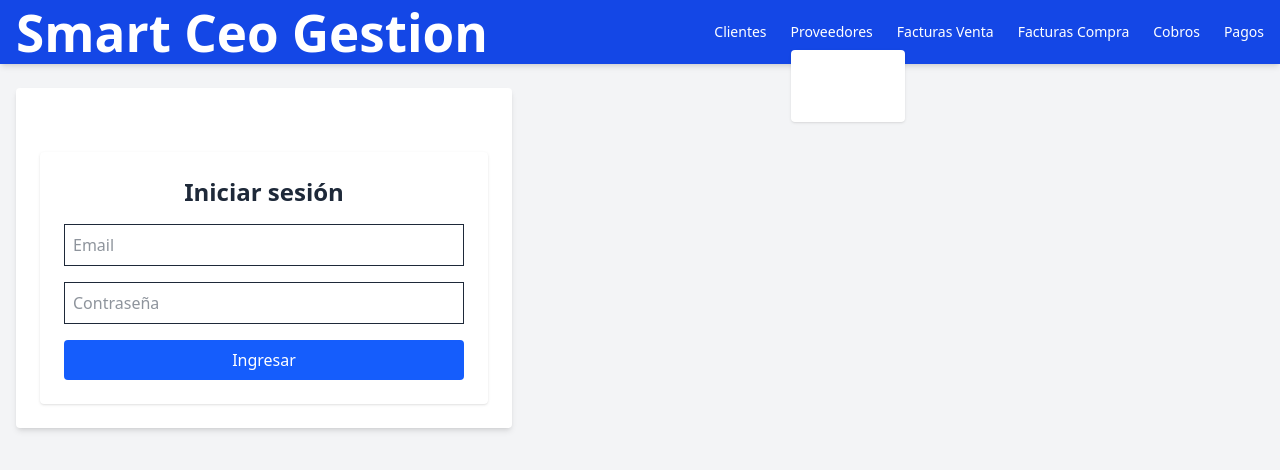
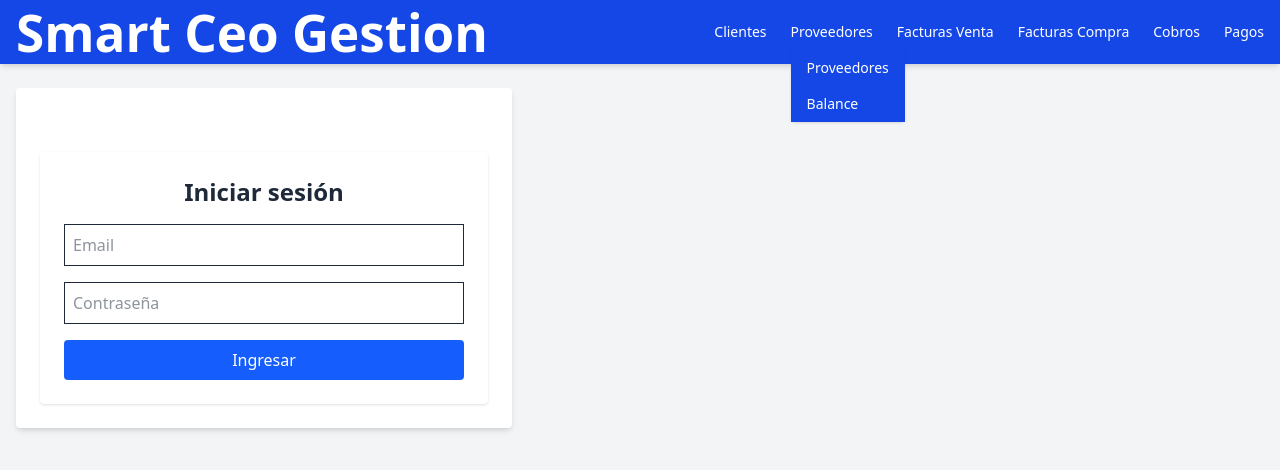
Before and after one commit to lautarocloudy/cuenta-corriente, a React (Vite) app: page / in a window 1280 px wide. Both pictures are taken after a click on the button "Proveedores". Shown: the top 470 px of the page. Built offline with nearby package versions, Linux system fonts and the light colour scheme.

Commit message:
fix color navbar

```diff
--- a/src/components/Navbar.jsx
+++ b/src/components/Navbar.jsx
@@ -50,8 +50,8 @@ export default function Navbar() {
             <button onClick={() => toggleMenu('proveedores')} className="hover:underline">Proveedores</button>
             {menuAbierto === 'proveedores' && (
               <ul className="absolute bg-white text-black mt-2 rounded shadow z-10">
-                <li><Link to="/proveedores" className="block px-4 py-2 hover:bg-gray-200">Proveedores</Link></li>
-                <li><Link to="/balance/proveedores" className="block px-4 py-2 hover:bg-gray-200">Balance</Link></li>
+                <li><Link to="/proveedores" className="block bg-blue-700 px-4 py-2 hover:bg-gray-200">Proveedores</Link></li>
+                <li><Link to="/balance/proveedores" className="block bg-blue-700 px-4 py-2 hover:bg-gray-200">Balance</Link></li>
               </ul>
             )}
           </li>
```
